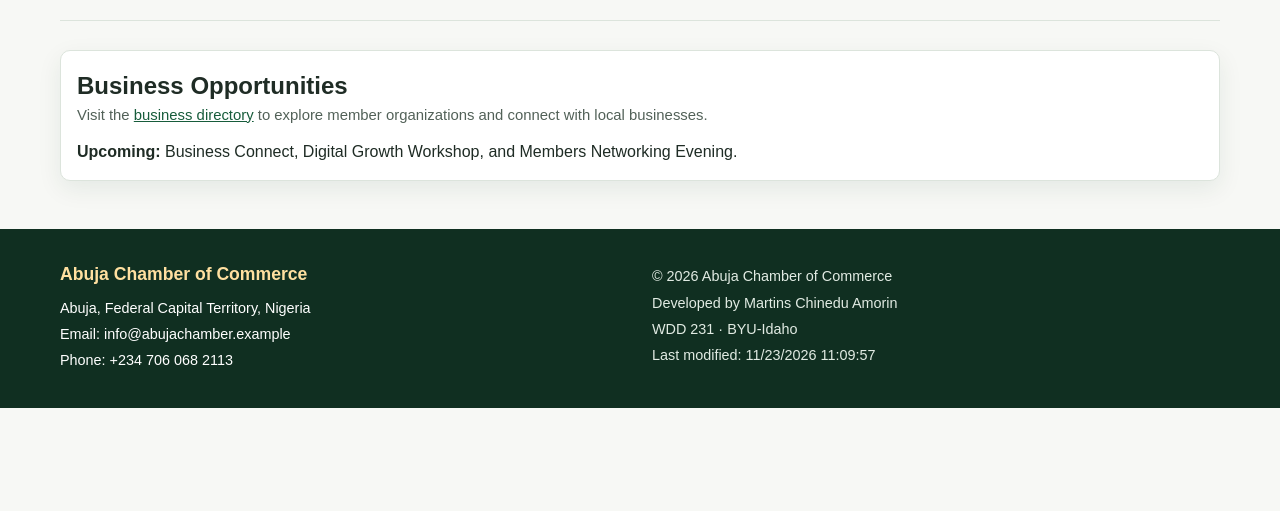
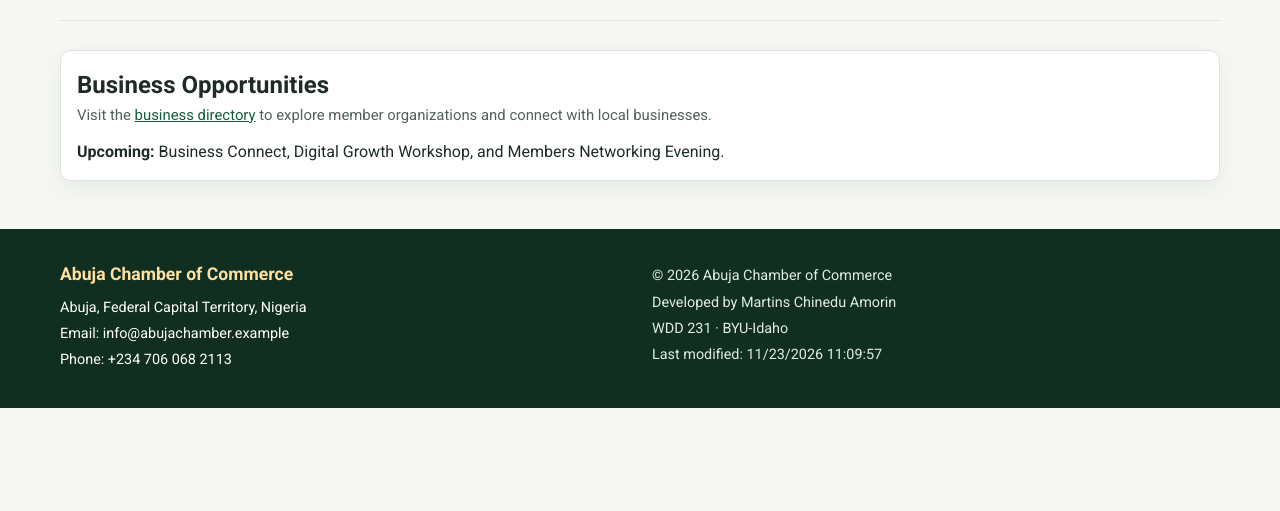
Before and after one commit to Iamfemimorin/wdd231, a plain HTML site: page chamber/discover.html in a window 1280 px wide. Shown: the part 289-800 px from the top of the page. Drawn offline with Linux system fonts and the light colour scheme.

Commit message:
week 4 assignment

```diff
--- a/chamber/discover.html
+++ b/chamber/discover.html
@@ -14,6 +14,9 @@
   <meta property="og:type" content="website">
   <title>Discover | Abuja Chamber of Commerce</title>
   <link rel="icon" href="images/favicon.svg" type="image/svg+xml">
+  <link rel="preconnect" href="https://fonts.googleapis.com">
+  <link rel="preconnect" href="https://fonts.gstatic.com" crossorigin>
+  <link href="https://fonts.googleapis.com/css2?family=Roboto:wght@400;500;700;900&display=swap" rel="stylesheet">
   <link rel="stylesheet" href="styles/normalize.css">
   <link rel="stylesheet" href="styles/small.css">
   <link rel="stylesheet" href="styles/larger.css">
--- a/chamber/styles/small.css
+++ b/chamber/styles/small.css
@@ -11,7 +11,7 @@
   --line: #dce4dc;
   --shadow: 0 8px 24px rgba(18,61,42,.08);
 }
-body { min-width: 320px; background: var(--paper); color: var(--ink); font-family: Arial, Helvetica, sans-serif; line-height: 1.55; }
+body { min-width: 320px; background: var(--paper); color: var(--ink); font-family: "Roboto", Arial, Helvetica, sans-serif; line-height: 1.55; }
 a { color: #175c3b; }
 a:focus-visible, button:focus-visible { outline: 3px solid #9a5700; outline-offset: 3px; }
 .skip-link { position: absolute; left: -9999px; top: 0; z-index: 30; padding: .75rem 1rem; background: white; color: #123d2a; }
```
Also changed, not shown: chamber/join.html (+3 -0 lines).
